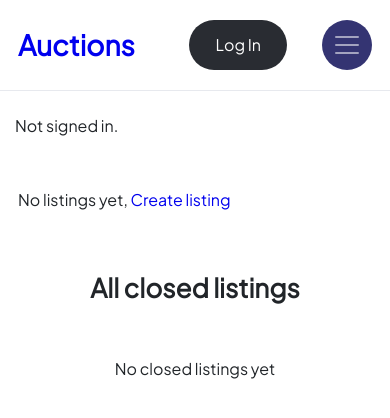
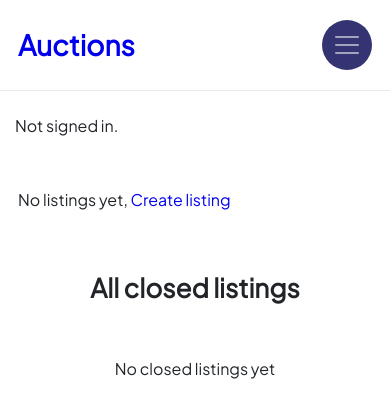
Before and after one commit to abdulameen962/auction-app, a Django app: page / in a window 390 px wide. Shown: the top 418 px of the page. Run offline with Django 3.2, Linux system fonts and the light colour scheme; data that the repository does not hold is empty; some libraries are stand-ins or nearby versions.

Commit message:
nav fixes

```diff
--- a/auctions/static/auctions/css/sass/main.scss
+++ b/auctions/static/auctions/css/sass/main.scss
@@ -191,10 +191,19 @@ nav {
                 @include respond(tab) {
                     display: block;
                 }
+                @include respond(lphone) {
+                    display: none;
+                }
             }
             &.contact2 {
                 @include respond(tab) {
                     display: none;
+                }
+            }
+            &.contact3 {
+                display: none;
+                @include respond(lphone) {
+                    display: block;
                 }
             }
             &.contact-responsive {
--- a/auctions/static/auctions/css/styles.css
+++ b/auctions/static/auctions/css/styles.css
@@ -372,9 +372,17 @@ nav {
       @media screen and (min-width: 0px) and (max-width: 991px) {
         nav div.container-fluid a.contact1 {
           display: block; } }
+      @media screen and (min-width: 0px) and (max-width: 767px) {
+        nav div.container-fluid a.contact1 {
+          display: none; } }
     @media screen and (min-width: 0px) and (max-width: 991px) {
       nav div.container-fluid a.contact2 {
         display: none; } }
+    nav div.container-fluid a.contact3 {
+      display: none; }
+      @media screen and (min-width: 0px) and (max-width: 767px) {
+        nav div.container-fluid a.contact3 {
+          display: block; } }
     nav div.container-fluid a.contact-responsive {
       display: none; }
       @media screen and (min-width: 0px) and (max-width: 767px) {
--- a/auctions/templates/auctions/layout.html
+++ b/auctions/templates/auctions/layout.html
@@ -35,8 +35,10 @@
                     {% if user.is_authenticated %}
                     <li class="nav-item nav-li"><a class="nav-link" href="{% url 'auction:create_view' %}">Create new listings</a></li>
                     <li class="nav-item nav-li"><a class="nav-link" href="{% url 'auction:watchlist_view' %}">View watchlists</a></li>
+                    <li class="nav-item nav-li"><a class="nav-link contact3" href="{% url 'auction:logout' %}">Log Out</a> </li>
                     {% else %}
                     <li class="nav-item nav-li"><a class="nav-link" href="{% url 'auction:register' %}">Register</a></li>
+                    <li class="nav-item nav-li"><a class="nav-link contact3" href="{% url 'auction:login' %}">Log In</a></li>
                     {% endif %}
                 </ul>
             </div>
```
